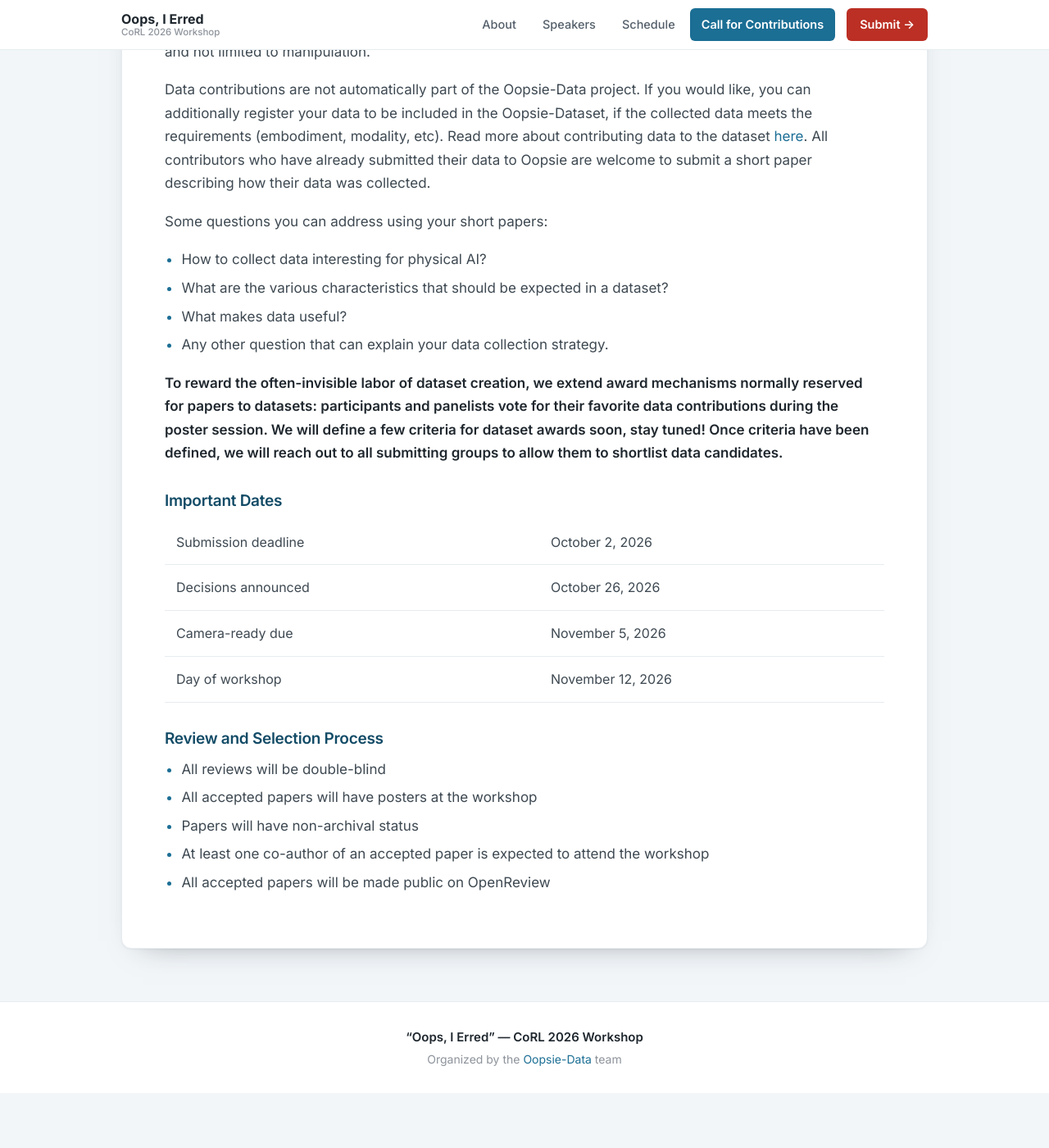
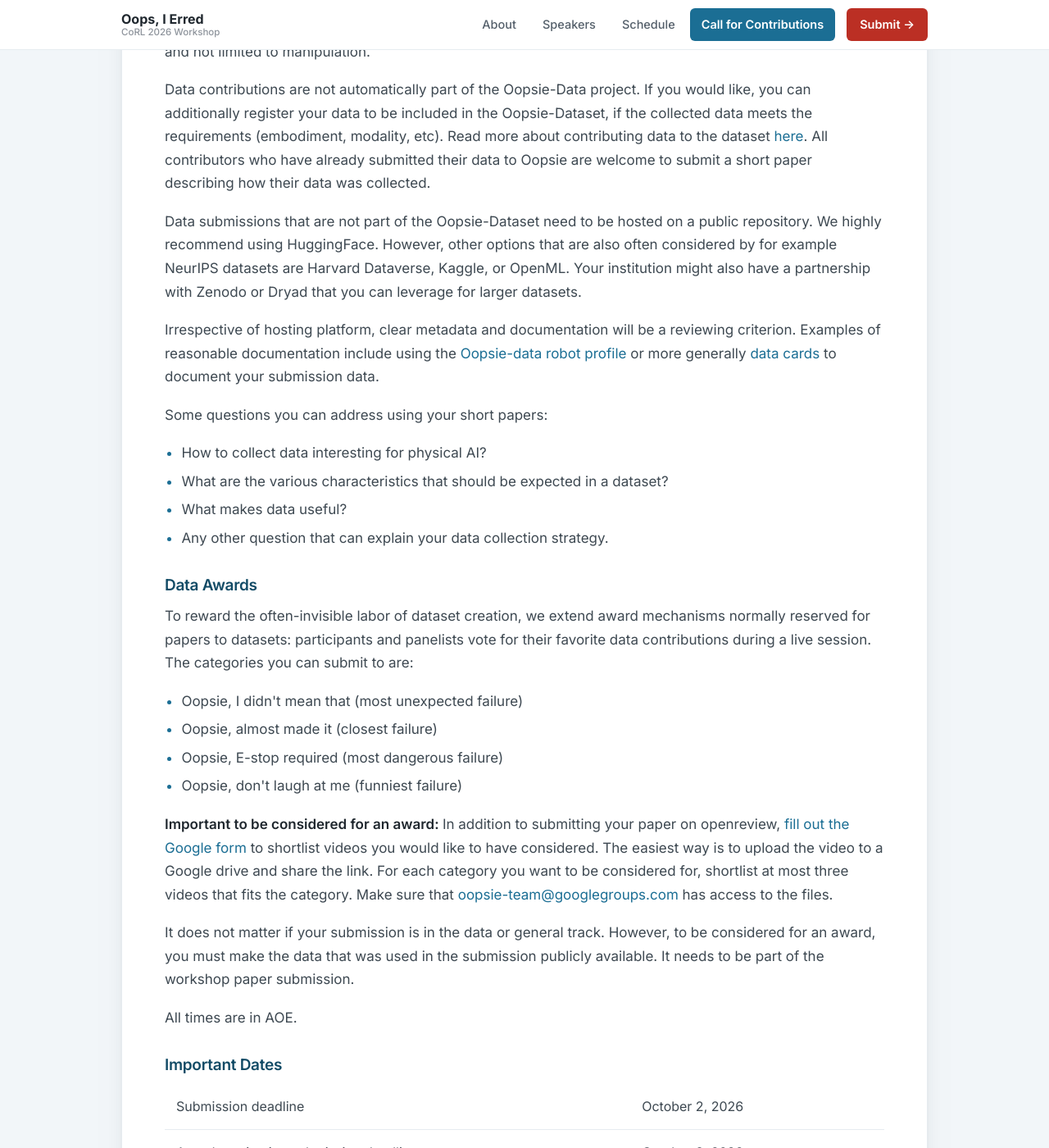
Before and after one commit to oopsie-data/workshop-webpage, a Jekyll site: the page built from submit.html, in a window 1280 px wide and 1400 px high, scrolled down 1529 px. Shown: the whole window at 82% size. Built offline with Jekyll 4.4.1, drawn with Linux system fonts in a browser that asks for light colours; nearby versions of some CDN libraries; before the commit the page ends 2862 px from its top, so only the background shows below that; some of the changed text lies outside the part shown.

Commit message:
updated submission page with awards

```diff
--- a/submit.html
+++ b/submit.html
@@ -34,6 +34,13 @@ layout: default
 <p>
   Data contributions are not automatically part of the Oopsie-Data project. If you would like, you can additionally register your data to be included in the Oopsie-Dataset, if the collected data meets the requirements (embodiment, modality, etc). Read more about contributing data to the dataset <a href="https://oopsie-data.com/how-contributing/">here</a>. All contributors who have already submitted their data to Oopsie are welcome to submit a short paper describing how their data was collected.
 </p>
+<p>
+  Data submissions that are not part of the Oopsie-Dataset need to be hosted on a public repository. We highly recommend using HuggingFace. However, other options that are also often considered by for example NeurIPS datasets are Harvard Dataverse, Kaggle, or OpenML. Your institution might also have a partnership with Zenodo or Dryad that you can leverage for larger datasets.
+</p>
+<p>
+   Irrespective of hosting platform, clear metadata and documentation will be a reviewing criterion. Examples of reasonable documentation include using the <a href="https://oopsie-data.com/robot-profile/">Oopsie-data robot profile</a> or more generally <a href="https://dl.acm.org/doi/10.1145/3531146.3533231">data cards</a> to document your submission data.
+</p>
+
 
 <p>Some questions you can address using your short papers:</p>
 <ul>
@@ -43,16 +50,35 @@ layout: default
   <li>Any other question that can explain your data collection strategy.</li>
 </ul>
 
+<h3>Data Awards</h3>
 <p>
-  <strong>To reward the often-invisible labor of dataset creation, we extend award mechanisms normally reserved for papers to datasets: participants and panelists vote for their favorite data contributions during the poster session. We will define a few criteria for dataset awards soon, stay tuned! Once criteria have been defined, we will reach out to all submitting groups to allow them to shortlist data candidates.</strong>
+  To reward the often-invisible labor of dataset creation, we extend award mechanisms normally reserved for papers to datasets: participants and panelists vote for their favorite data contributions during a live session.
+
+  The categories you can submit to are:
+<ul>
+  <li>Oopsie, I didn't mean that (most unexpected failure)</li>
+  <li>Oopsie, almost made it (closest failure)</li>
+  <li>Oopsie, E-stop required (most dangerous failure)</li>
+  <li>Oopsie, don't laugh at me (funniest failure)</li>
+</ul>
+<strong>Important to be considered for an award: </strong>
+In addition to submitting your paper on openreview, <a href=https://docs.google.com/forms/d/e/1FAIpQLSejK24bonuRPK3EuPqT8nloavYptgAE_3q07ndWGkUl2Y3VsQ/viewform?usp=dialog> fill out the Google form</a> to shortlist videos you would like to have considered. The easiest way is to upload the video to a Google drive and share the link. For each category you want to be considered for, shortlist at most three videos that fits the category.  Make sure that <a href="mailto:oopsie-team@googlegroups.com">oopsie-team@googlegroups.com</a> has access to the files.
+</p>
+<p>
+It does not matter if your submission is in the data or general track. However, to be considered for an award, you must make the data that was used in the submission publicly available. It needs to be part of the workshop paper submission.
 </p>
 
+All times are in AOE.
 <h3>Important Dates</h3>
 <table class="table table-striped">
   <tbody>
     <tr>
       <td>Submission deadline</td>
       <td>October 2, 2026</td>
+    </tr>
+    <tr>
+      <td>Award nomination submission deadline</td>
+      <td>October 9, 2026</td>
     </tr>
     <tr>
       <td>Decisions announced</td>
```
